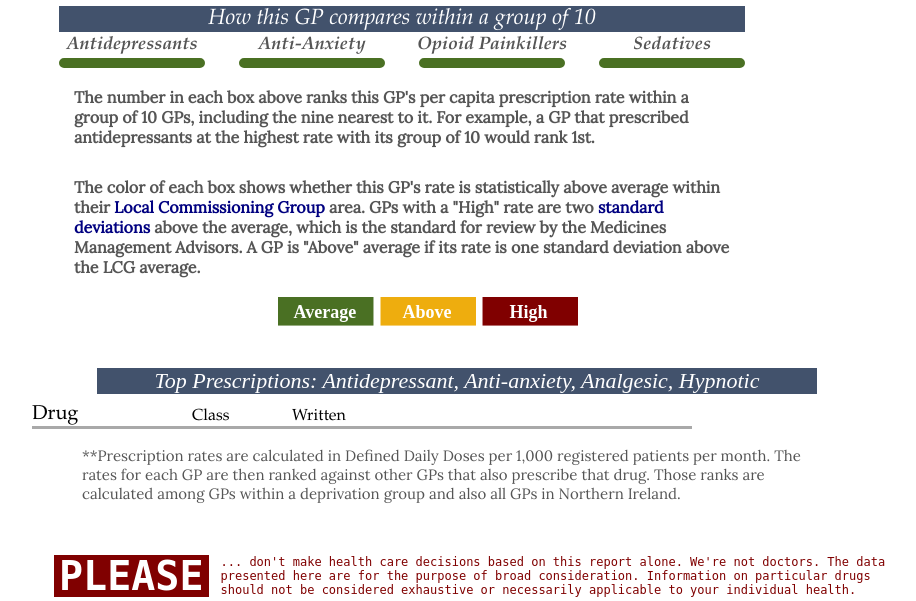
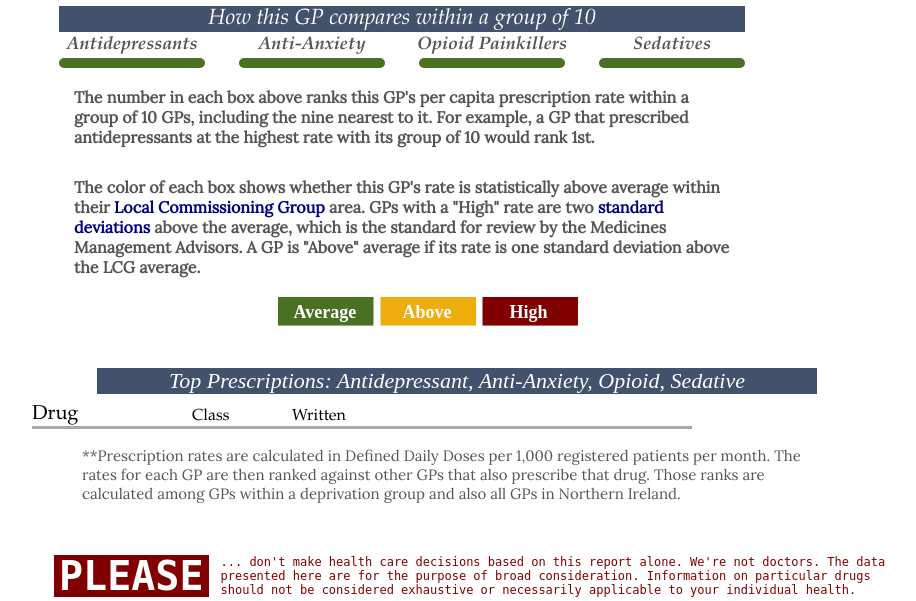
Before and after one commit to hobbes7878/nir-prescription-app, a Django app: template prescript/templates/rx/gp.html in a window 1280 px wide. Shown: the part 305-906 px from the top of the page, without its empty margins (183-1099 px from the left). Run offline with Django 3.2, Linux system fonts and the light colour scheme; the template is opened without the code that fills it, so the values that code supplies are empty; some libraries are stand-ins or nearby versions.

Commit message:
3/5/2014 gp19

```diff
--- a/prescript/templates/rx/gp.html
+++ b/prescript/templates/rx/gp.html
@@ -238,7 +238,7 @@
 
 <table id="heading2">
 	<tr>
-		<td class="gpC_over_hd" >Top Prescriptions: Antidepressant, Anti-anxiety, Analgesic, Hypnotic</td>
+		<td class="gpC_over_hd" >Top Prescriptions: Antidepressant, Anti-Anxiety, Opioid, Sedative</td>
 	</tr>
 </table>
 
```
